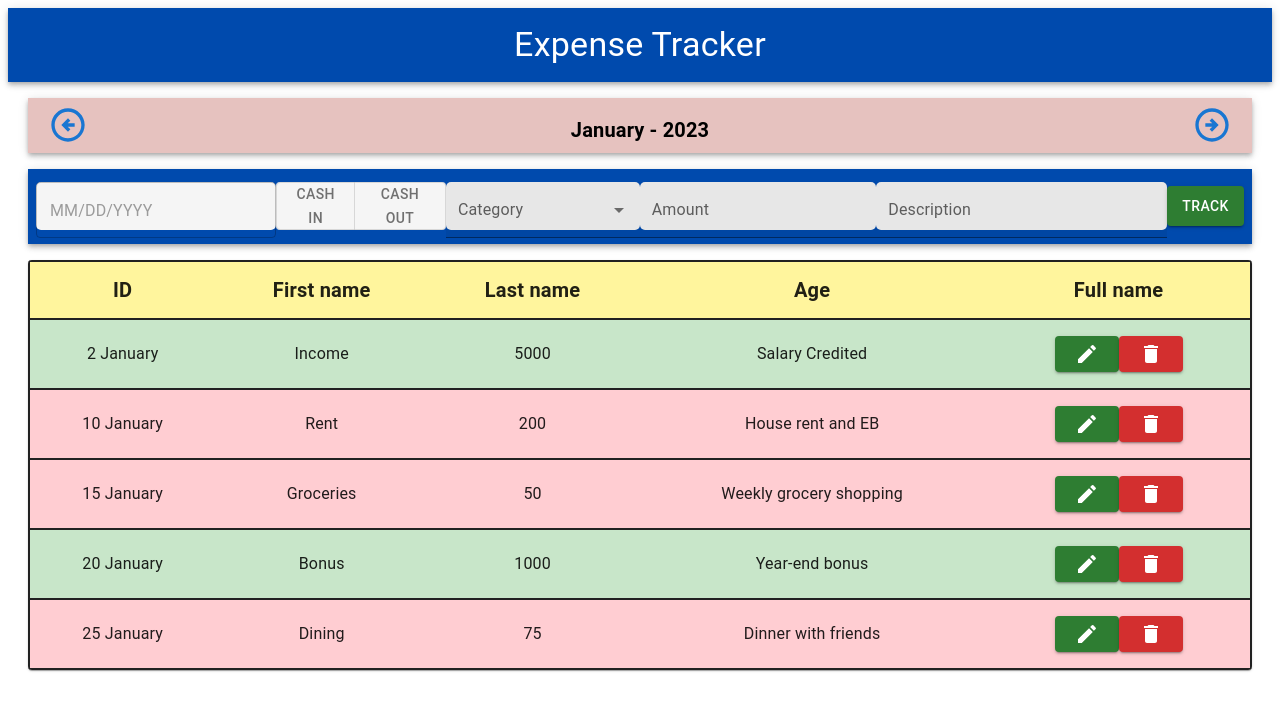
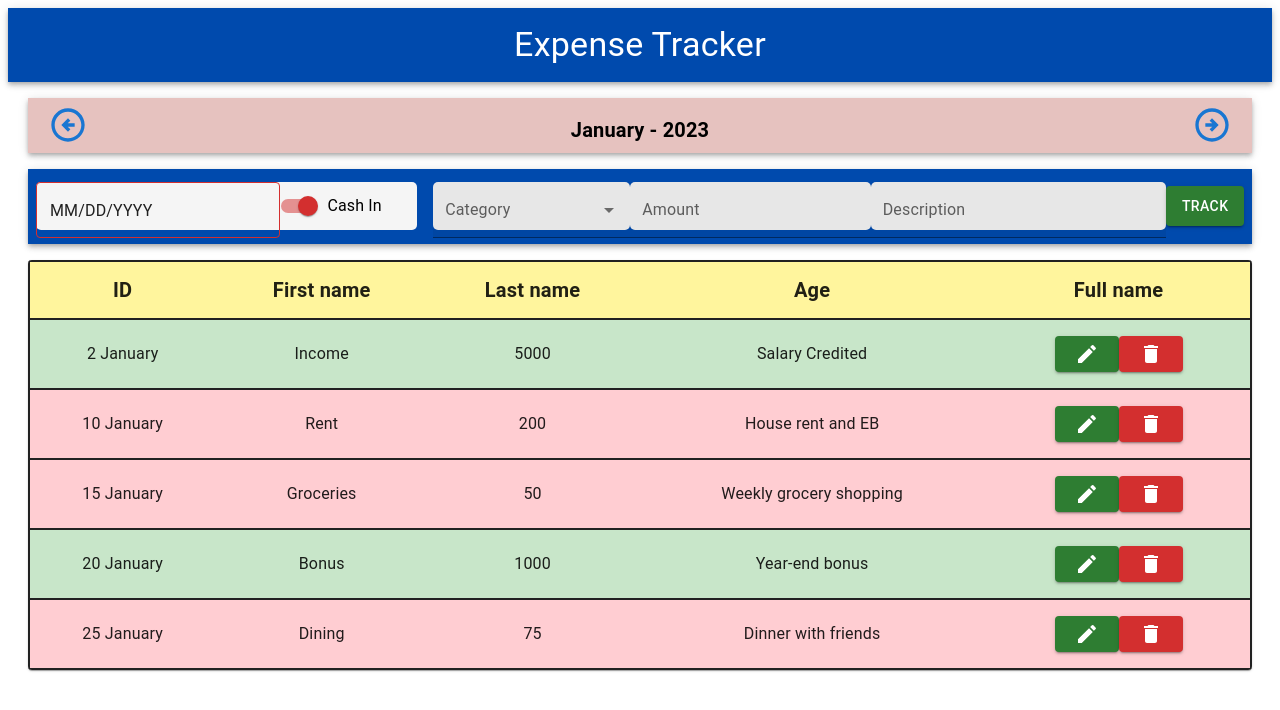
Before and after one commit to agneslily4709/expense-tracker, a React (Create React App) app: page / in a window 1280 px wide. Shown: the top 710 px of the page. Built offline with nearby package versions, Linux system fonts and the light colour scheme; the HTML template or start-up script is replaced by a standard one.

Commit message:
Update Input.jsx

```diff
--- a/src/components/Input.jsx
+++ b/src/components/Input.jsx
@@ -1,35 +1,37 @@
-import React from 'react'
+import React, { useState } from 'react'
 import Box from '@mui/material/Box';
 import AppBar from '@mui/material/AppBar';
 import Button from "@mui/material/Button"
 import TextField from "@mui/material/TextField"
 import Autocomplete from "@mui/material/Autocomplete"
-import FormControl from '@mui/material/FormControl';
-import ToggleButton from '@mui/material/ToggleButton';
-import ToggleButtonGroup from '@mui/material/ToggleButtonGroup';
 import { AdapterDateFns } from '@mui/x-date-pickers/AdapterDateFns'
+import FormControlLabel from '@mui/material/FormControlLabel';
+import Switch from '@mui/material/Switch';
 import { LocalizationProvider } from '@mui/x-date-pickers';
 import { DatePicker } from '@mui/x-date-pickers/DatePicker';
 
 const Input = () => {
         const categoryOptions = ["Travel","Food","Entertainment"]
+        const [data,setData] =  useState({date:"",type:true,category:"",amount:"",description:""})
+        const handleChange = (e) => {
+                console.log(e.target.value)
+                setData({...data,[e.target.name]: e.target.value})
+        }
+        const handleSubmit = (e) => {
+                e.preventDefault()
+                console.log(data)
+        }
   return (
-        <Box sx={{ flexGrow: 1}}>
+        <Box sx={{ flexGrow: 1}} component="form" noValidate>
         <AppBar position="static" sx={{p:1, height:"75px",backgroundColor:"#004aad",textAlign:"center",color:"black",display:"flex",flexDirection:"row", justifyContent: 'space-around',alignItems:"center"}}>
-        {/* <TextField className='customInputField' id="filled-basic" label="Date" variant="filled" color='primary'/> */}
-        <LocalizationProvider dateAdapter={AdapterDateFns}>
-      <DatePicker className='customInputField' />
+        <LocalizationProvider dateAdapter={AdapterDateFns} >
+      <DatePicker inputFormat="DD-MM-YYYY" className='customInputField' name='date' value={data.date} />
     </LocalizationProvider>
-        <FormControl>
-        <ToggleButtonGroup className='customInputField' color="primary"  exclusive  aria-label="Platform">
-      <ToggleButton value="in">Cash In</ToggleButton>
-      <ToggleButton value="out">Cash Out</ToggleButton>
-    </ToggleButtonGroup>
-    </FormControl >
-        <Autocomplete className='customInputField' disablePortal id="clear-on-escape" clearOnEscape options={categoryOptions} sx={{ width: 200}} renderInput={(params) => <TextField {...params} label="Category" variant='filled' />}/>
-        <TextField className='customInputField'  id="filled-basic" label="Amount" variant="filled" />
-        <TextField className='customInputField' id="filled-basic" label="Description" variant="filled" sx={{ width: 300 }} />
-            <Button variant='contained' color='success' sx={{height:40}}>Track</Button>
+          <FormControlLabel className='customInputField' control={<Switch color="error" defaultChecked size="large"onChange={() => setData({ ...data, type: !data.type })} />} sx={{width:150}} label={`Cash ${data.type? 'In':'Out'}`}/>
+        <Autocomplete className='customInputField' disablePortal id="clear-on-escape" clearOnEscape options={categoryOptions} onSelect={handleChange} sx={{ width: 200}} renderInput={(params) => <TextField {...params}  name='category' label="Category" variant='filled' />}/>
+        <TextField className='customInputField'  id="filled-basic" label="Amount" variant="filled" name='amount' onChange={handleChange}/>
+        <TextField className='customInputField' id="filled-basic" label="Description" variant="filled" name='description' onChange={handleChange} sx={{ width: 300 }} />
+            <Button variant='contained' color='success' sx={{height:40}} type='submit' onClick={handleSubmit}>Track</Button>
         </AppBar>
       </Box>
   )
```
